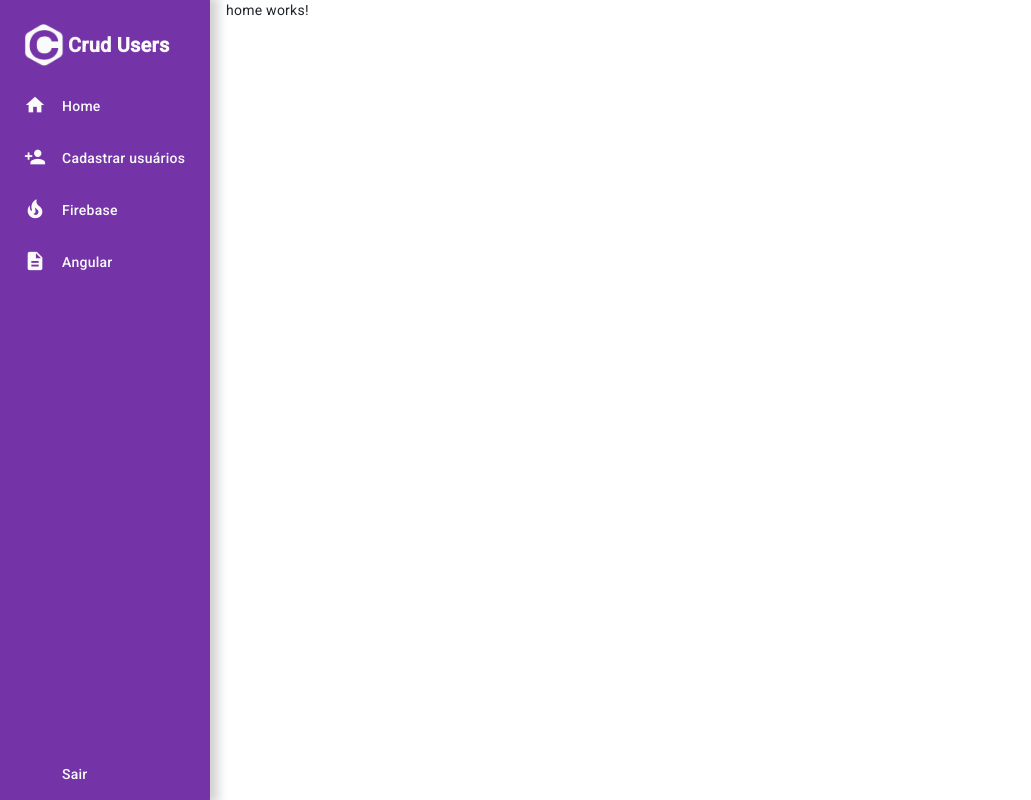
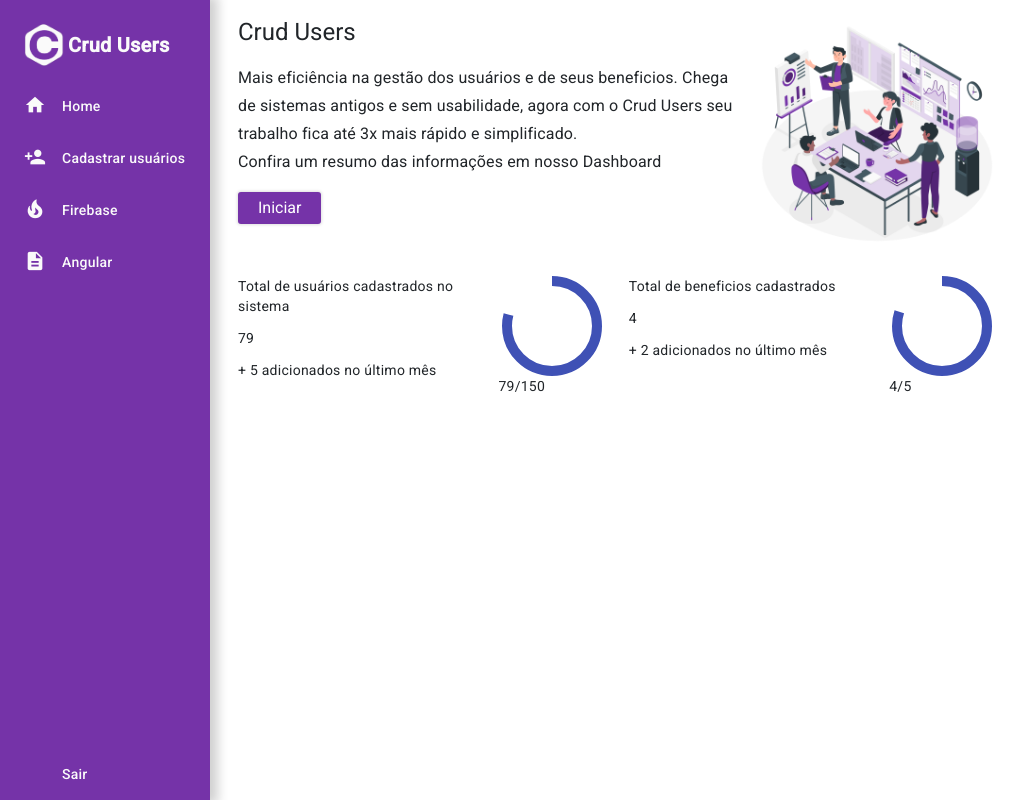
Before and after one commit to rafa913/CRUD-Usuarios-Angular, an Angular app: page /home in a window 1280 px wide. Shown: the whole page, without its empty margins (0-1031 px from the left). Built offline with nearby package versions, Linux system fonts and the light colour scheme.

Commit message:
contrusção dos cards home

```diff
--- a/src/app/app.module.ts
+++ b/src/app/app.module.ts
@@ -6,6 +6,8 @@
 import { FormsModule } from '@angular/forms';
 import { MatIconModule } from '@angular/material/icon';
 import { AppRoutingModule } from './app-routing.module';
+import { MatProgressSpinnerModule } from '@angular/material/progress-spinner'
+
 
 import { AppComponent } from './app.component';
 import { LoginComponent } from './pages/login/login.component';
@@ -29,6 +31,7 @@
     BrowserAnimationsModule,
     FormsModule,
     MatIconModule,
+    MatProgressSpinnerModule,
     HttpClientModule
   ],
   providers: [
--- a/src/app/pages/home/home.component.html
+++ b/src/app/pages/home/home.component.html
@@ -1,2 +1,73 @@
 <app-menu></app-menu>
-<p>home works!</p>
+<div class="container-fluid pt-3">
+  <div class="row">
+    <!-- LADO ESQUERDA DA TELA-->
+    <div class="col-12 col-lg-9">
+      <div class="card-info">
+        <div class="row">
+            <div class="col-12 col-md-8">
+             <h1 class="titulo">Crud Users</h1>
+             <h3 class="subtitulo">Mais eficiência na gestão dos <span>usuários</span> e de seus beneficios.
+             Chega de sistemas antigos e sem usabilidade, agora com o <span>Crud Users</span> seu trabalho fica
+             até 3x mais rápido e simplificado.<br>
+             Confira um resumo das informações em nosso <span>Dashboard</span></h3>
+
+             <app-button textButton="Iniciar" routerLink="/usuarios"></app-button>
+            </div>
+            <div class="col-12 col-md-4">
+                <img src="../../../assets/dashboard.png " width="100%" alt=" dashboard">
+            </div>
+        </div>
+      </div>
+
+     <div class="row mt-4">
+
+         <!--CARD ESQUERDA-->
+        <div class="col-6">
+            <div class="card-info">
+                <div class="row">
+                 <div class="col-8">
+                    <p class="texto-card">Total de usuários cadastrados no sistema</p>
+                    <p class="numero-card">79</p>
+                    <p class="destaque-card"> + 5 adicionados no último mês</p>
+                 </div>
+                   <div class="col-4">
+                    <mat-progress-spinner class="example-margin mx-auto color-spinner" mode="determinate"
+                    value="79"></mat-progress-spinner>
+                    <p class="info-spinner">79/150</p>
+                   </div>
+                </div>
+            </div>
+        </div>
+
+         <!--CARD DIREITA-->
+        <div class="col-6">
+            <div class="card-info">
+                <div class="row">
+                 <div class="col-8">
+                    <p class="texto-card">Total de beneficios cadastrados</p>
+                    <p class="numero-card">4</p>
+                    <p class="destaque-card"> + 2 adicionados no último mês</p>
+                 </div>
+                   <div class="col-4">
+                    <mat-progress-spinner class="example-margin mx-auto color-spinner" mode="determinate"
+                    value="80"></mat-progress-spinner>
+                    <p class="info-spinner">4/5</p>
+                   </div>
+                </div>
+            </div>
+        </div>
+
+     </div>
+
+
+
+
+
+
+
+
+
+    </div>
+  </div>
+</div>
```
